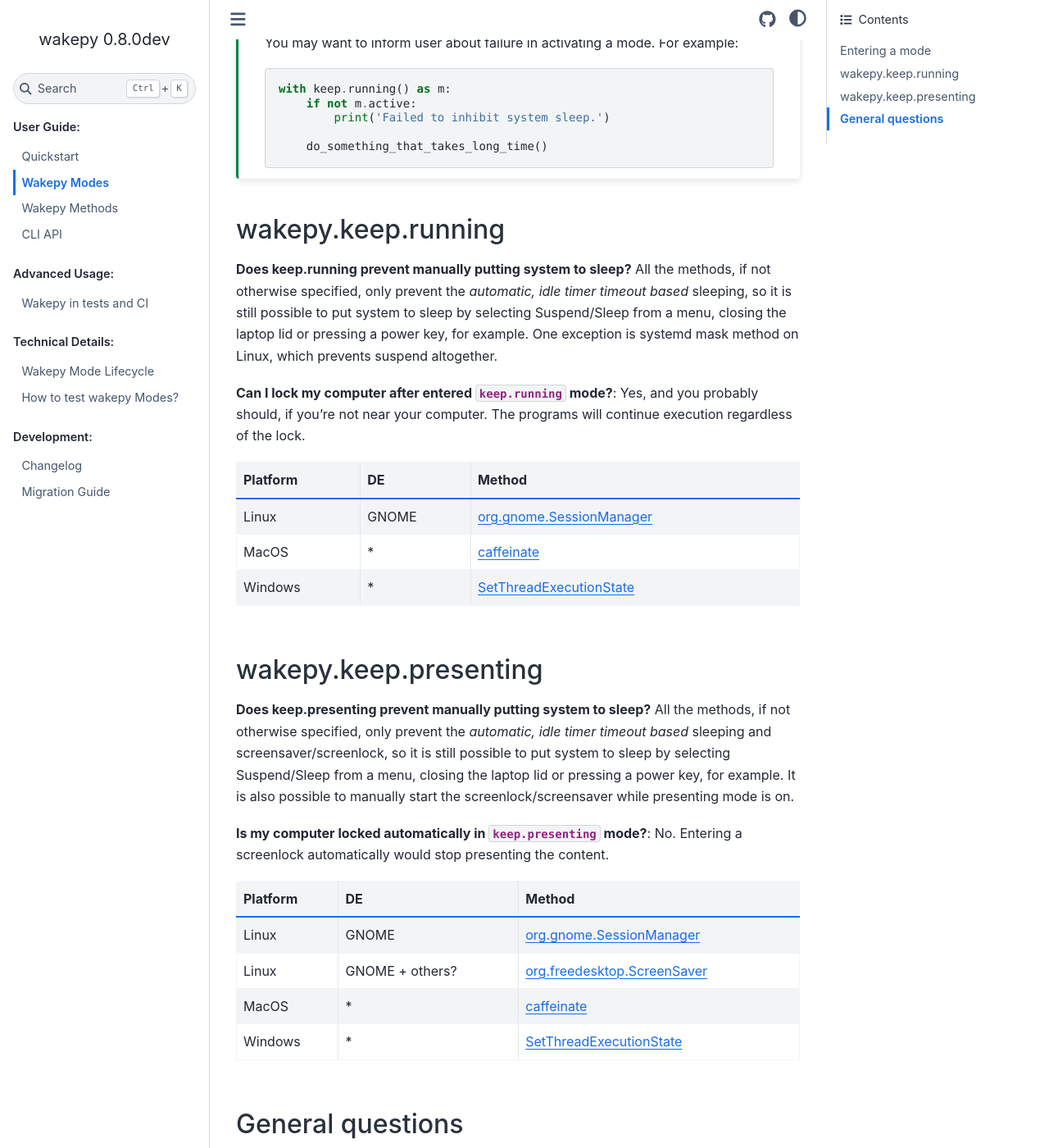
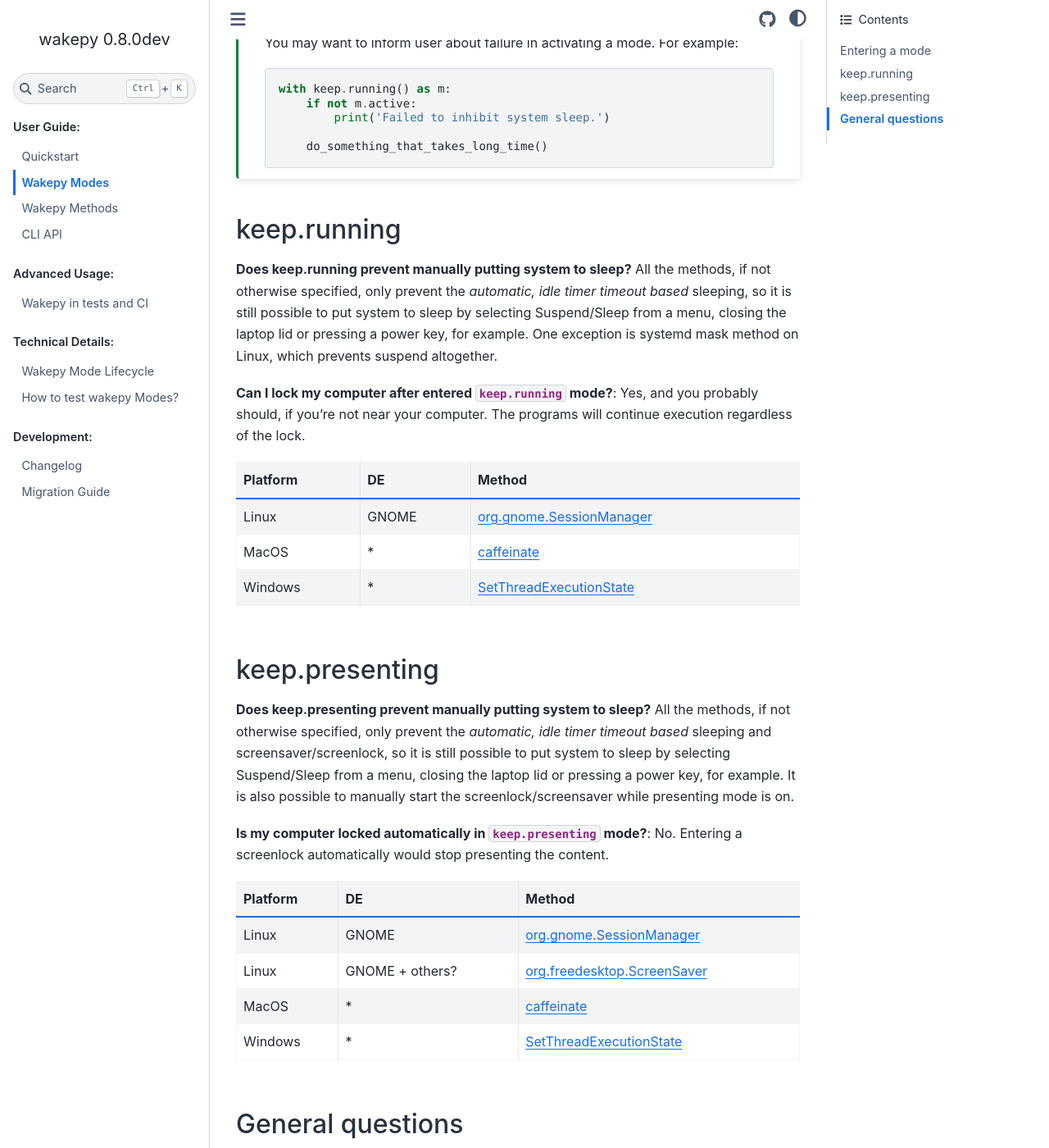
Before and after one commit to fohrloop/wakepy, a Sphinx documentation site: the page built from docs/source/modes.md, in a window 1280 px wide and 1400 px high, scrolled down 638 px. Shown: the whole window at 82% size. Built offline with Sphinx 7.4.7 and the Sphinx Book theme 1.1.4, drawn with Linux system fonts in a browser that asks for light colours; pages that are not in the unit, such as notebooks, are missing from menus.

Commit message:
shorten titles of keep.running and keep.presenting in docs

```diff
--- a/docs/source/modes.md
+++ b/docs/source/modes.md
@@ -29,7 +29,7 @@ with keep.running() as m:
 
 
 (keep-running-mode)=
-## wakepy.keep.running
+## keep.running
 
 
 **Does keep.running prevent manually putting system to sleep?** All the methods, if not otherwise specified, only prevent the *automatic, idle timer timeout based* sleeping, so it is still possible to put system to sleep by selecting Suspend/Sleep from a menu, closing the laptop lid or pressing a power key, for example. One exception is systemd mask method on Linux, which prevents suspend altogether.
@@ -44,7 +44,7 @@ with keep.running() as m:
 | Windows  | *     | [SetThreadExecutionState](#keep-running-windows-stes)              |
 
 (keep-presenting-mode)=
-## wakepy.keep.presenting
+## keep.presenting
 
 
 **Does keep.presenting prevent manually putting system to sleep?** All the methods, if not otherwise specified, only prevent the *automatic, idle timer timeout based*  sleeping and screensaver/screenlock, so it is still possible to put system to sleep by selecting Suspend/Sleep from a menu, closing the laptop lid or pressing a power key, for example. It is also possible to manually start the screenlock/screensaver while presenting mode is on.
```
